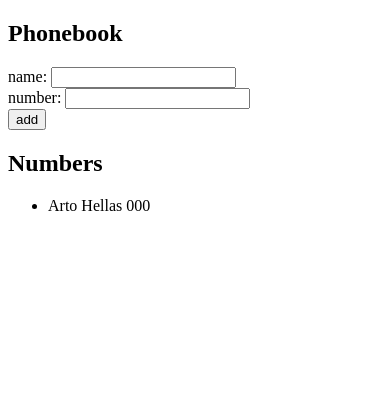
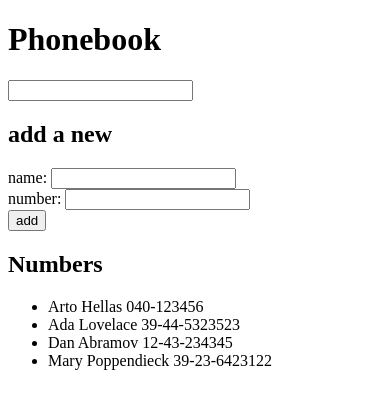
Before and after one commit to tekla900/course-information, a React (Create React App) app in the folder phonebook/: page / in a window 390 px wide. Shown: the top 408 px of the page. Built offline with nearby package versions, Linux system fonts and the light colour scheme.

Commit message:
phonebook step4

```diff
--- a/phonebook/src/App.js
+++ b/phonebook/src/App.js
@@ -2,10 +2,14 @@
 
 const App = () => {
   const [persons, setPersons] = useState([
-    { name: 'Arto Hellas', number: '000' }
+    { name: 'Arto Hellas', number: '040-123456', id: 1 },
+    { name: 'Ada Lovelace', number: '39-44-5323523', id: 2 },
+    { name: 'Dan Abramov', number: '12-43-234345', id: 3 },
+    { name: 'Mary Poppendieck', number: '39-23-6423122', id: 4 }
   ]);
   const [newName, setNewName] = useState('');
   const [newNumber, setNewNumber] = useState('');
+  const [newSearch, setNewSearch] = useState('');
 
   const addPerson = (event) => {
     event.preventDefault()
@@ -19,7 +23,8 @@
     else {
       const personObject = {
         name: newName,
-        number: newNumber
+        number: newNumber,
+        id: persons.length + 1
       };
 
       setPersons(persons.concat(personObject));
@@ -36,10 +41,22 @@
     setNewNumber(event.target.value);
   }
 
+  const handleSearch = (event) => {
+    setNewSearch(event.target.value);
+    console.log(event.target.value);
+  }
+
+  const personsToShow = persons.filter(each => {
+    if (each.name.toLowerCase().includes(newSearch.toLowerCase())) {
+      return each;
+    }
+  });
 
   return (
     <div>
-      <h2>Phonebook</h2>
+      <h1>Phonebook</h1>
+      <input value={newSearch} onChange={handleSearch} />
+      <h2>add a new</h2>
       <form onSubmit={addPerson}>
         <div>
           name: <input value={newName}
@@ -58,7 +75,7 @@
       </form>
       <h2>Numbers</h2>
       <ul>
-        {persons.map(each =>
+        {personsToShow.map(each =>
           <li key={each.name}>{each.name} {each.number}</li>
         )}
       </ul>
```
